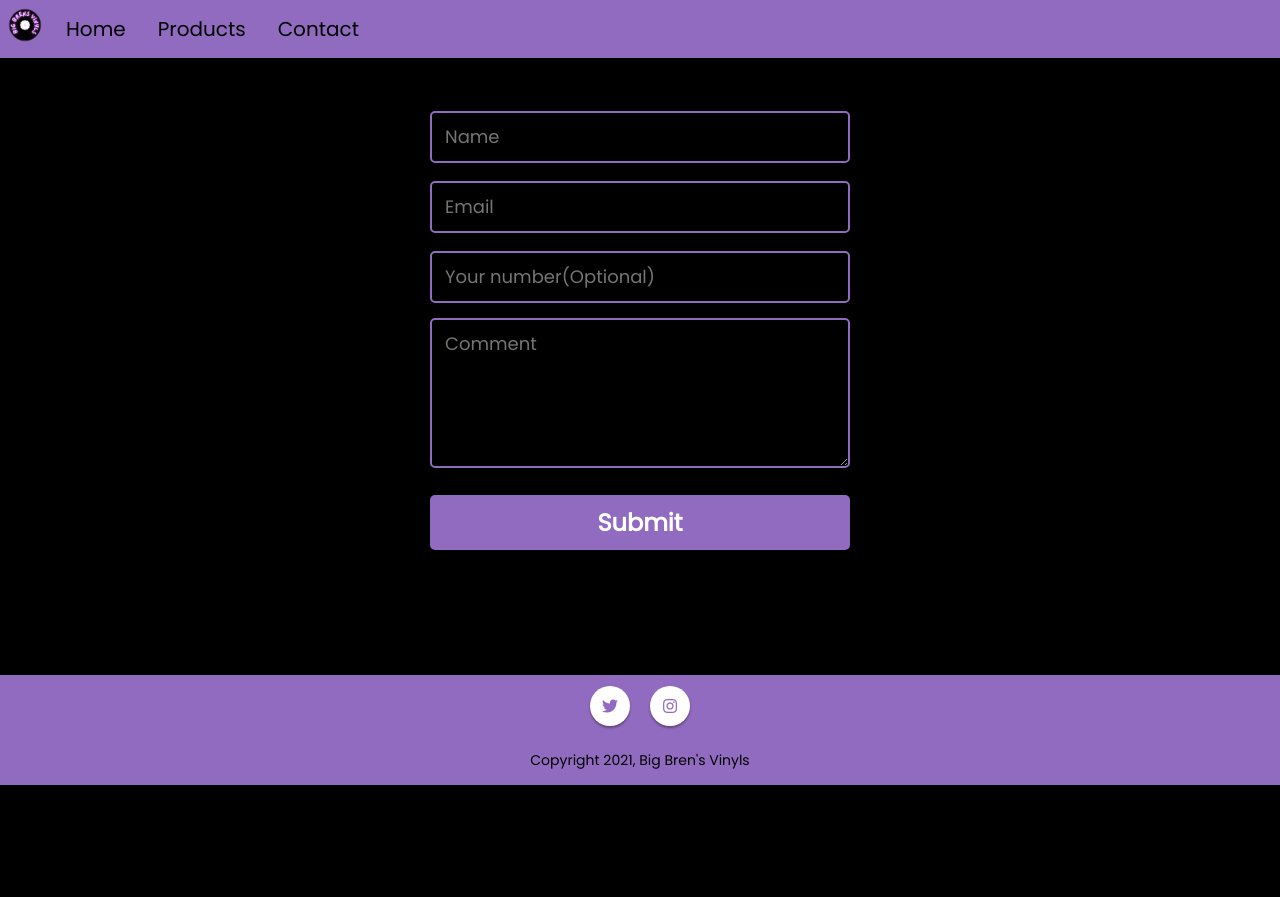
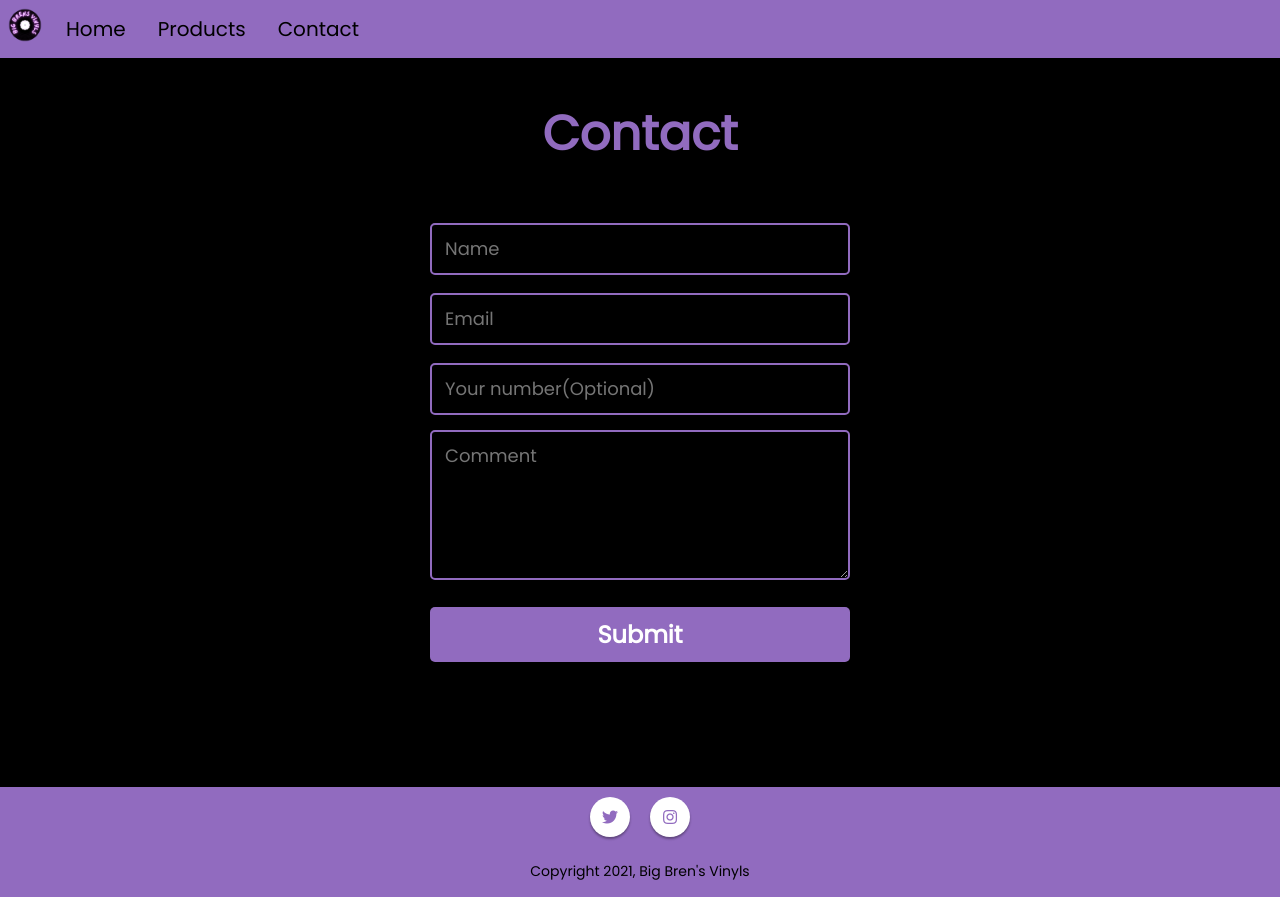
Before and after one commit to BhamptonR2H/ecom-react, a React (Create React App) app in the folder ecom-react/: page /Contact in a window 1280 px wide. Before the commit the page ends 800 px from the top, so only its background shows below. Built offline with nearby package versions, Linux system fonts and the light colour scheme.

Commit message:
added h1

```diff
--- a/ecom-react/src/components/Contact.jsx
+++ b/ecom-react/src/components/Contact.jsx
@@ -34,6 +34,7 @@ class Contact extends React.Component {
   render() {
     return (
       <section class="contact">
+        <h1> Contact </h1>
         <form>
           <input
             name="name"
```
